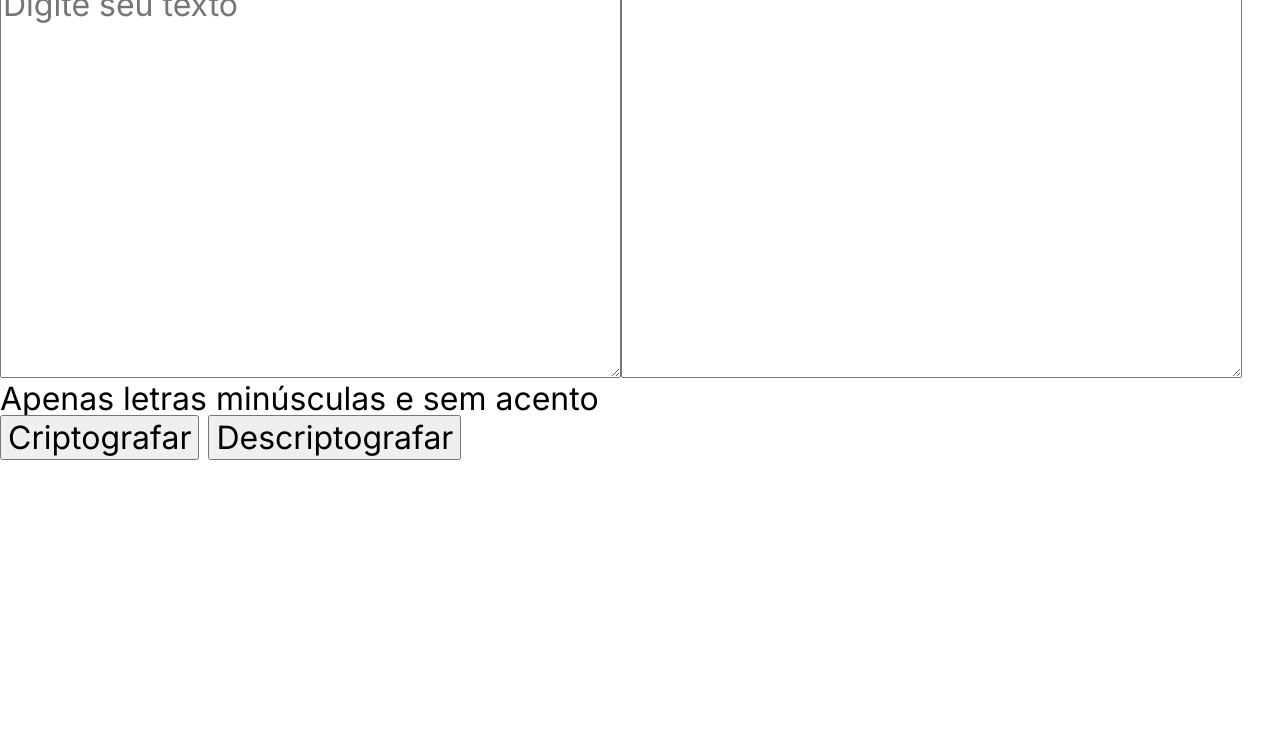
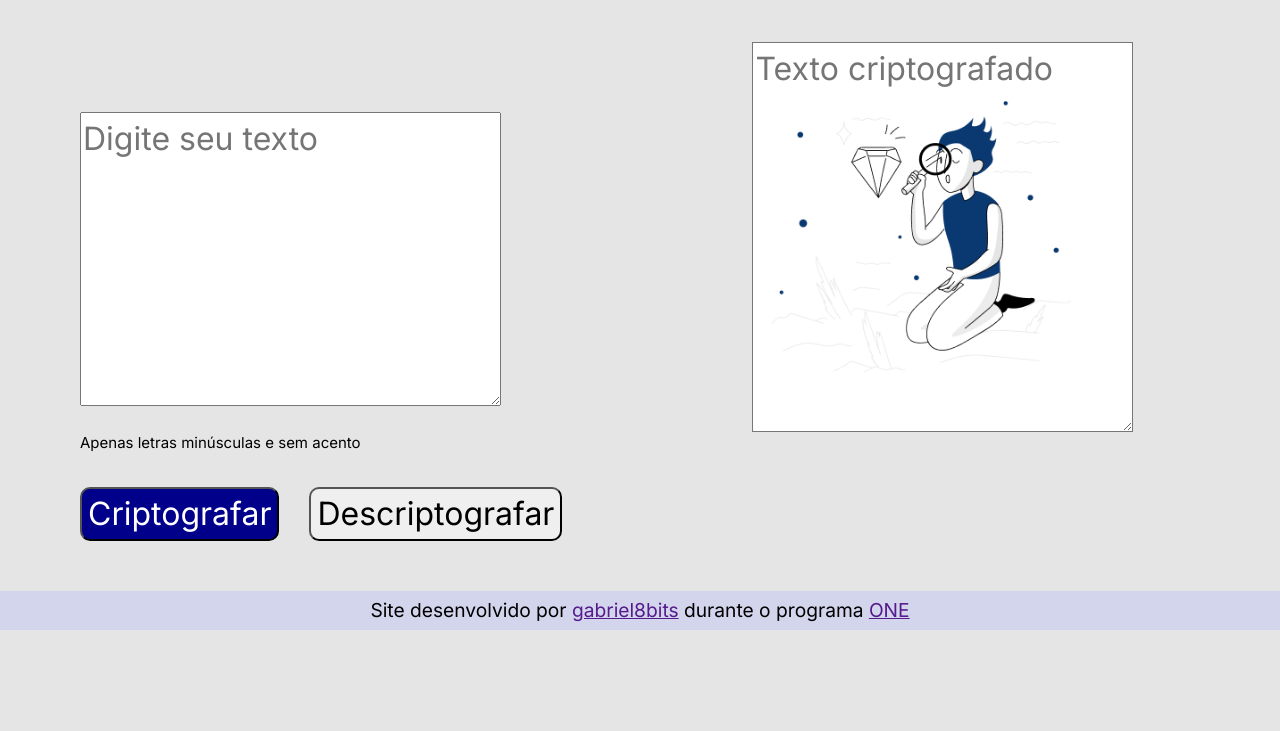
Before and after one commit to gabriel8bits/encripitador-one-oracle, a plain HTML site: page index.html in a window 1280 px wide. Shown: the part 69-800 px from the top of the page. Drawn offline with Linux system fonts and the light colour scheme.

Commit message:
estilização da pagina feito

```diff
--- a/index.html
+++ b/index.html
@@ -17,7 +17,7 @@
     <main>
         <section>
 
-            <textarea class="input-texto" cols="30" rows="10" placeholder="Digite seu texto"></textarea>
+            <textarea class="input-texto" cols="" rows="6" placeholder="Digite seu texto"></textarea>
 
             <div id="div-desaparece">
                 <h6 class="informacao">Apenas letras minúsculas e sem acento</h6>
@@ -34,7 +34,7 @@
 
         <section>
 
-            <textarea class="mensagem" cols="30" rows="10"></textarea>
+            <textarea class="mensagem" cols="18" rows="8" placeholder="Texto criptografado"></textarea>
 
             <div id="div-aparece" onmousedown="btnCopiar()">
                 <button class="copiar">Copiar</button>
@@ -43,6 +43,10 @@
         </section>
     </main>
 
+    <footer>
+        <p>Site desenvolvido por <a href="">gabriel8bits</a> durante o programa <a href="">ONE</a></p>
+    </footer>
+
 
     <script src="script/script.js"></script>
 </body>
--- a/style/style.css
+++ b/style/style.css
@@ -3,9 +3,71 @@
 * {
     font-family: 'Inter', sans-serif;
     font-size: 32px;
-    font-weight: 400
+    font-weight: 400;
+    line-height: 150%;
+}
+
+body {
+    background-color: #e5e5e5;
+}
+
+header {
+    padding: 5px;
+    background-color: #bcc1f573;
+    margin-bottom: 30px;
 }
 
 main {
     display: flex;
+    margin: 0 0 50px 80px;
 }
+
+.input-texto {
+    margin-top: 90px;
+}
+
+.mensagem {
+    position: absolute;
+    margin: 20px 0 0 190px;
+    background-image: url(../img/imagem_pessoa.png);
+    background-repeat: no-repeat;
+    background-position: 18px;
+    background-size: 300px;
+}
+
+.botoes {
+    display: flex;
+    flex-direction: row;
+    margin-top: 20px;
+
+}
+
+.copiar {
+    position: relative;
+    margin: 330px 0 0 205px;
+    border-radius: 10px;
+}
+
+.encriptar {
+    background-color: #00008b;
+    color: #ffffff;
+    border-radius: 10px;
+}
+
+.descriptografar {
+    margin-left: 30px;
+    border-radius: 10px;
+}
+
+.informacao {
+    font-size: 15px;
+}
+
+footer {
+    font-family: "Inter", sans-serif;
+    text-align: center;
+    font-size: 1.2em;
+    padding: 10px;
+    background: #bcc1f573;
+
+}
```
